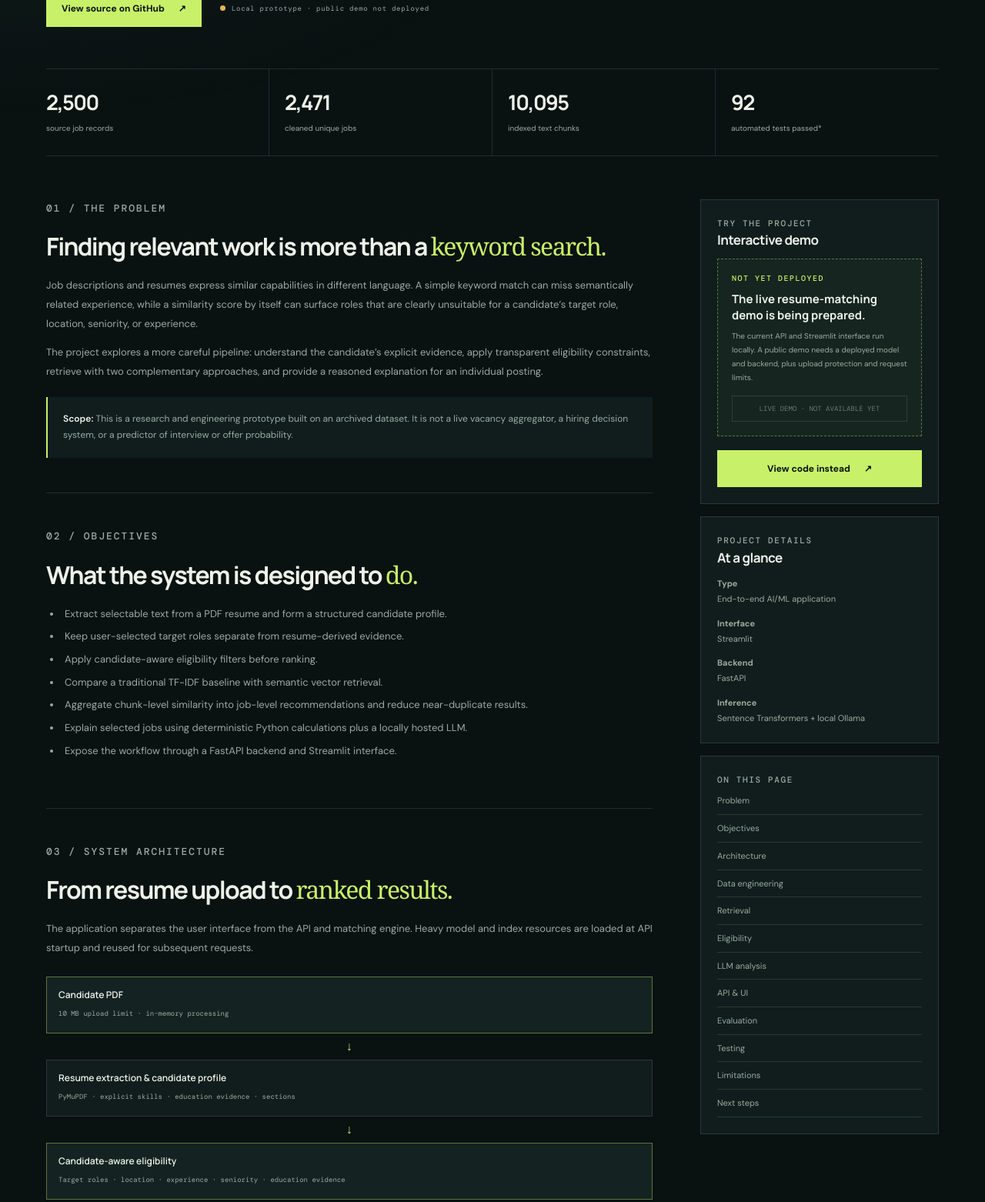
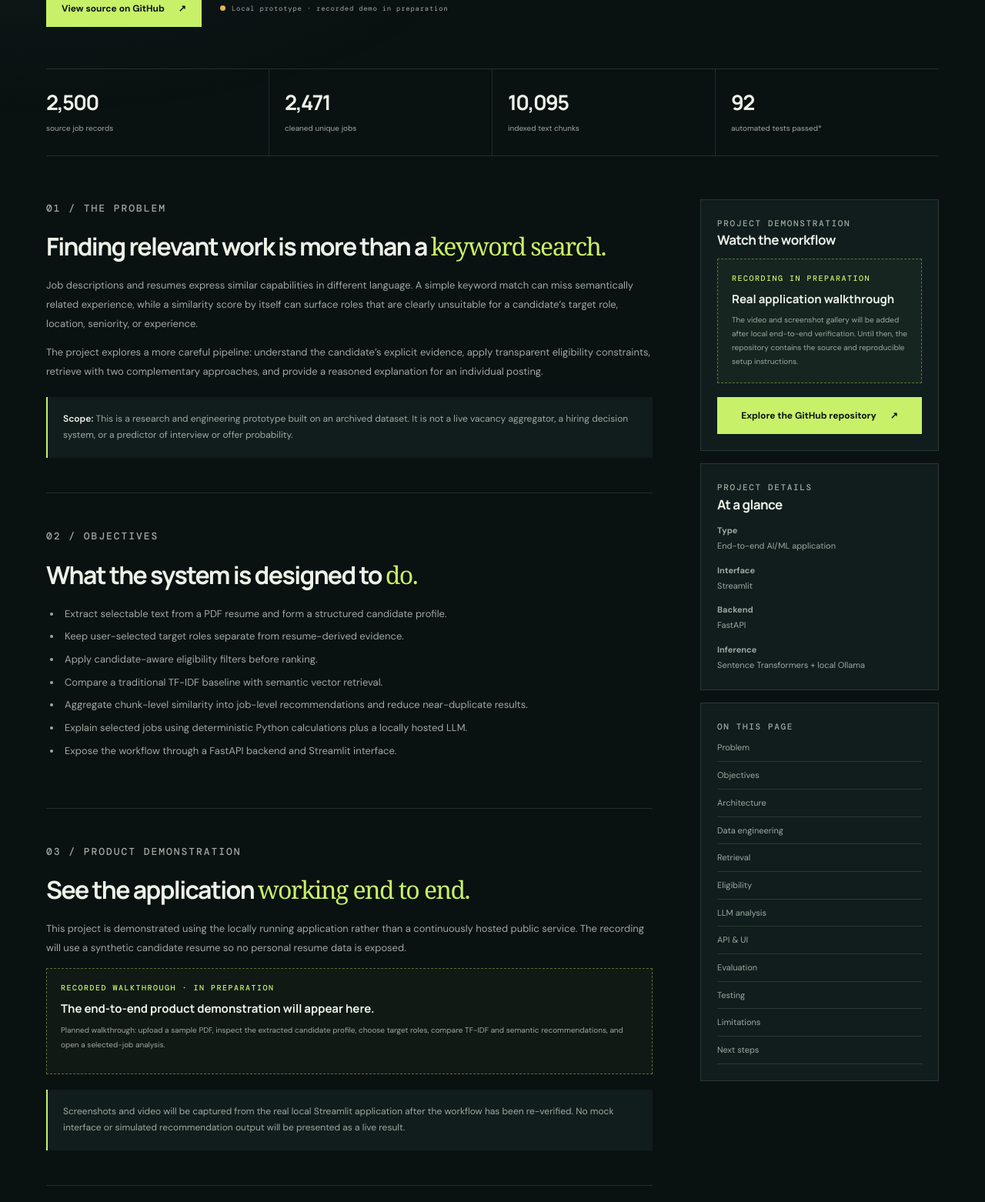
Before and after one commit to rahulkesarkar/rahulkesarkar.github.io, a plain HTML site: page projects/ai-job-matching-agent.html in a window 1280 px wide. Shown: the part 501-2063 px from the top of the page at 77% size. Drawn offline with nearby package versions, Linux system fonts and the light colour scheme.

Commit message:
Plan recorded project demonstration

```diff
--- a/projects/ai-job-matching-agent.html
+++ b/projects/ai-job-matching-agent.html
@@ -26,7 +26,7 @@
       <p class="eyebrow">FLAGSHIP PROJECT / AI · INFORMATION RETRIEVAL</p>
       <h1>AI Job-Matching <em>Agent.</em></h1>
       <p class="project-hero-lede">An end-to-end application that turns a candidate’s resume into a structured profile, filters a job corpus using explicit eligibility rules, retrieves relevant roles with lexical and semantic search, and explains selected matches with evidence-grounded AI analysis.</p>
-      <div class="case-actions"><a class="button button-primary" href="https://github.com/rahulkesarkar/ai-job-matching-agent" target="_blank" rel="noopener noreferrer">View source on GitHub <span>↗</span></a><span class="case-status"><i></i> Local prototype · public demo not deployed</span></div>
+      <div class="case-actions"><a class="button button-primary" href="https://github.com/rahulkesarkar/ai-job-matching-agent" target="_blank" rel="noopener noreferrer">View source on GitHub <span>↗</span></a><span class="case-status"><i></i> Local prototype · recorded demo in preparation</span></div>
     </section>
 
     <section class="case-metrics section-shell" aria-label="Project metrics">
@@ -56,6 +56,17 @@
             <li>Explain selected jobs using deterministic Python calculations plus a locally hosted LLM.</li>
             <li>Expose the workflow through a FastAPI backend and Streamlit interface.</li>
           </ul>
+        </section>
+
+        <section class="case-section" id="demo">
+          <p class="eyebrow">03 / PRODUCT DEMONSTRATION</p><h2>See the application <em>working end to end.</em></h2>
+          <p>This project is demonstrated using the locally running application rather than a continuously hosted public service. The recording will use a synthetic candidate resume so no personal resume data is exposed.</p>
+          <div class="demo-placeholder">
+            <span class="micro-label">RECORDED WALKTHROUGH · IN PREPARATION</span>
+            <strong>The end-to-end product demonstration will appear here.</strong>
+            <p>Planned walkthrough: upload a sample PDF, inspect the extracted candidate profile, choose target roles, compare TF-IDF and semantic recommendations, and open a selected-job analysis.</p>
+          </div>
+          <div class="case-callout">Screenshots and video will be captured from the real local Streamlit application after the workflow has been re-verified. No mock interface or simulated recommendation output will be presented as a live result.</div>
         </section>
 
         <section class="case-section" id="architecture">
@@ -128,17 +139,17 @@
 
         <section class="case-section" id="next">
           <p class="eyebrow">12 / NEXT STEPS</p><h2>From local prototype to a <em>safe public demo.</em></h2>
-          <p>The next engineering milestone is deployment: package the API, model, and indexed corpus in a suitable host; configure a secure public origin; add request throttling and abuse protection; validate upload handling; and test the complete recruiter journey with representative PDFs.</p>
-          <p>Only after those checks pass will the portfolio embed or link to a live demo. A static page or simulated result is not a substitute for a functioning backend.</p>
+          <p>The next milestone is a reproducible local demonstration: verify the application, use a clearly synthetic candidate resume, capture genuine screenshots, and record the complete workflow from PDF upload through ranked recommendations and selected-job analysis.</p>
+          <p>The portfolio will present the recording and screenshots alongside the case study and GitHub source. A continuously hosted public service is deliberately out of scope for this phase; it can be evaluated separately if a future use case justifies the infrastructure and operating cost.</p>
         </section>
         <div class="case-footer"><a class="button button-primary" href="https://github.com/rahulkesarkar/ai-job-matching-agent" target="_blank" rel="noopener noreferrer">Explore the complete GitHub repository <span>↗</span></a></div>
       </article>
 
       <aside class="case-aside">
         <div class="aside-card">
-          <p class="micro-label">TRY THE PROJECT</p><h3>Interactive demo</h3>
-          <div class="demo-placeholder"><span class="micro-label">NOT YET DEPLOYED</span><strong>The live resume-matching demo is being prepared.</strong><p>The current API and Streamlit interface run locally. A public demo needs a deployed model and backend, plus upload protection and request limits.</p><span class="disabled-demo">LIVE DEMO · NOT AVAILABLE YET</span></div>
-          <a class="button button-primary" href="https://github.com/rahulkesarkar/ai-job-matching-agent" target="_blank" rel="noopener noreferrer">View code instead <span>↗</span></a>
+          <p class="micro-label">PROJECT DEMONSTRATION</p><h3>Watch the workflow</h3>
+          <div class="demo-placeholder"><span class="micro-label">RECORDING IN PREPARATION</span><strong>Real application walkthrough</strong><p>The video and screenshot gallery will be added after local end-to-end verification. Until then, the repository contains the source and reproducible setup instructions.</p></div>
+          <a class="button button-primary" href="https://github.com/rahulkesarkar/ai-job-matching-agent" target="_blank" rel="noopener noreferrer">Explore the GitHub repository <span>↗</span></a>
         </div>
         <div class="aside-card"><p class="micro-label">PROJECT DETAILS</p><h3>At a glance</h3><p><strong>Type</strong><br>End-to-end AI/ML application</p><p style="margin-top:12px"><strong>Interface</strong><br>Streamlit</p><p style="margin-top:12px"><strong>Backend</strong><br>FastAPI</p><p style="margin-top:12px"><strong>Inference</strong><br>Sentence Transformers + local Ollama</p></div>
         <div class="aside-card"><p class="micro-label">ON THIS PAGE</p><nav class="case-nav" aria-label="Case study sections"><a href="#problem">Problem</a><a href="#goals">Objectives</a><a href="#architecture">Architecture</a><a href="#data">Data engineering</a><a href="#retrieval">Retrieval</a><a href="#eligibility">Eligibility</a><a href="#llm">LLM analysis</a><a href="#api">API & UI</a><a href="#evaluation">Evaluation</a><a href="#testing">Testing</a><a href="#limitations">Limitations</a><a href="#next">Next steps</a></nav></div>
```
